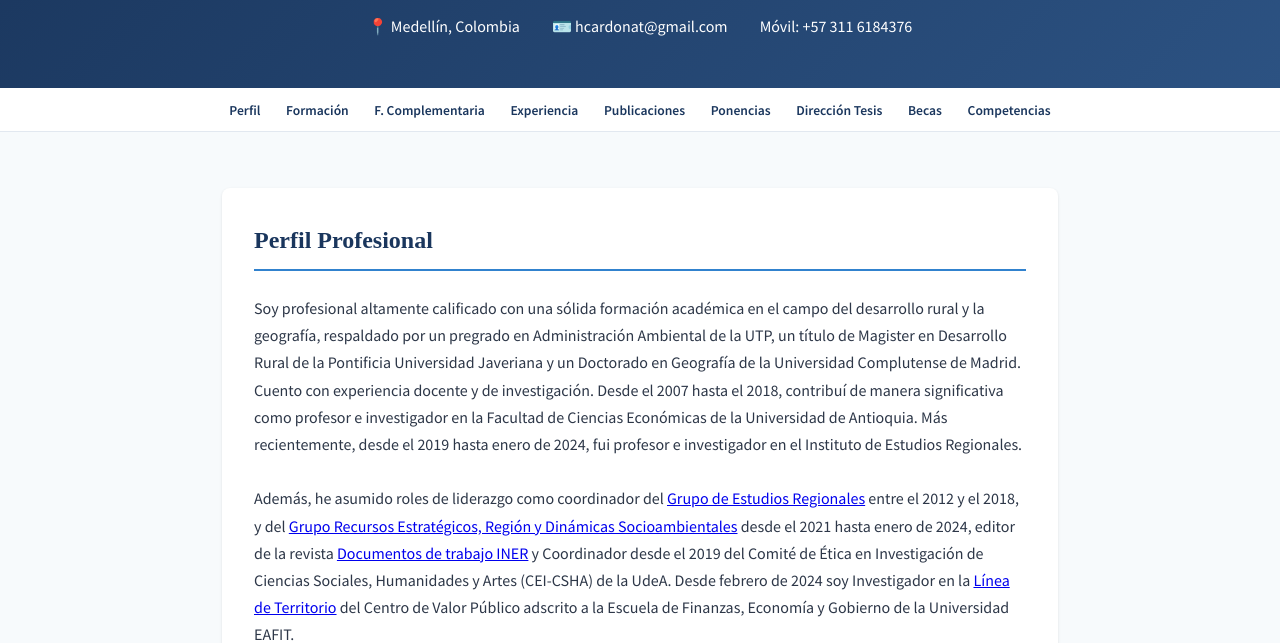
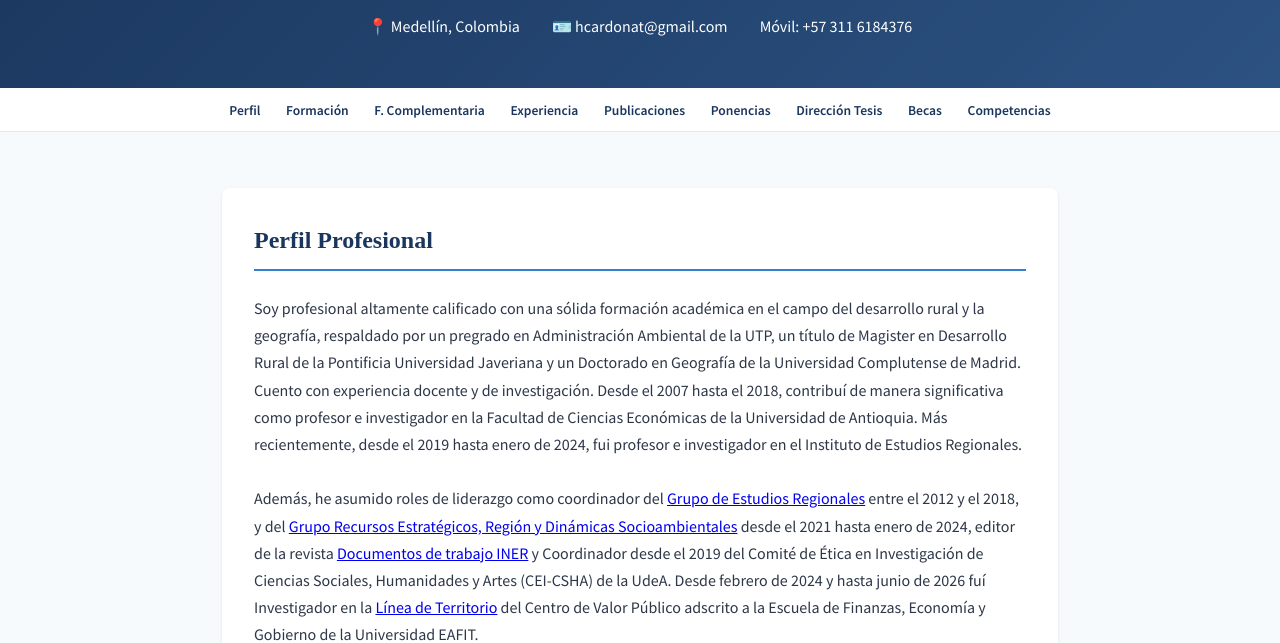
Before and after one commit to hcardonat/CV_Harold_Cardona-Trujillo, a plain HTML site: page index.html in a window 1280 px wide. Shown: the part 157-800 px from the top of the page. Drawn offline with Linux system fonts and the light colour scheme; a web font is replaced by a local one.

Commit message:
Update index.html

```diff
--- a/index.html
+++ b/index.html
@@ -275,7 +275,7 @@
             <div class="es">
                 <p>Soy profesional altamente calificado con una sólida formación académica en el campo del desarrollo rural y la geografía, respaldado por un pregrado en Administración Ambiental de la UTP, un título de Magister en Desarrollo Rural de la Pontificia Universidad Javeriana y un Doctorado en Geografía de la Universidad Complutense de Madrid. Cuento con experiencia docente y de investigación. Desde el 2007 hasta el 2018, contribuí de manera significativa como profesor e investigador en la Facultad de Ciencias Económicas de la Universidad de Antioquia. Más recientemente, desde el 2019 hasta enero de 2024, fui profesor e investigador en el Instituto de Estudios Regionales.</p>
                 <br>
-                <p>Además, he asumido roles de liderazgo como coordinador del <a href="http://scienti.colciencias.gov.co:8085/gruplac/jsp/visualiza/visualizagr.jsp?nro=00000000001101">Grupo de Estudios Regionales</a> entre el 2012 y el 2018, y del <a href="https://www.udea.edu.co/wps/portal/udea/web/inicio/investigacion/grupos-investigacion/ciencias-sociales/recursos-estrategicos">Grupo Recursos Estratégicos, Región y Dinámicas Socioambientales</a> desde el 2021 hasta enero de 2024, editor de la revista <a href="https://revistas.udea.edu.co/index.php/iner">Documentos de trabajo INER</a> y Coordinador desde el 2019 del Comité de Ética en Investigación de Ciencias Sociales, Humanidades y Artes (CEI-CSHA) de la UdeA. Desde febrero de 2024 soy Investigador en la <a href="https://www.eafit.edu.co/escuelas/economiayfinanzas/valorpublico/Paginas/lineaterritorios.aspx">Línea de Territorio</a> del Centro de Valor Público adscrito a la Escuela de Finanzas, Economía y Gobierno de la Universidad EAFIT.</p>
+                <p>Además, he asumido roles de liderazgo como coordinador del <a href="http://scienti.colciencias.gov.co:8085/gruplac/jsp/visualiza/visualizagr.jsp?nro=00000000001101">Grupo de Estudios Regionales</a> entre el 2012 y el 2018, y del <a href="https://www.udea.edu.co/wps/portal/udea/web/inicio/investigacion/grupos-investigacion/ciencias-sociales/recursos-estrategicos">Grupo Recursos Estratégicos, Región y Dinámicas Socioambientales</a> desde el 2021 hasta enero de 2024, editor de la revista <a href="https://revistas.udea.edu.co/index.php/iner">Documentos de trabajo INER</a> y Coordinador desde el 2019 del Comité de Ética en Investigación de Ciencias Sociales, Humanidades y Artes (CEI-CSHA) de la UdeA. Desde febrero de 2024 y hasta junio de 2026 fuí Investigador en la <a href="https://www.eafit.edu.co/escuelas/economiayfinanzas/valorpublico/Paginas/lineaterritorios.aspx">Línea de Territorio</a> del Centro de Valor Público adscrito a la Escuela de Finanzas, Economía y Gobierno de la Universidad EAFIT.</p>
                 <br>
                 <p>Cuento con amplia experiencia en investigación, la que abarca una amplia gama de temas de relevancia socioambiental, como desarrollo rural, análisis institucional, economía regional, competitividad, vivienda de interés social, género, minería y medio ambiente. Mis contribuciones a la comunidad académica se han materializado en publicaciones en revistas indexadas y en libros y capítulos de libro.</p>
                 <br>
```
